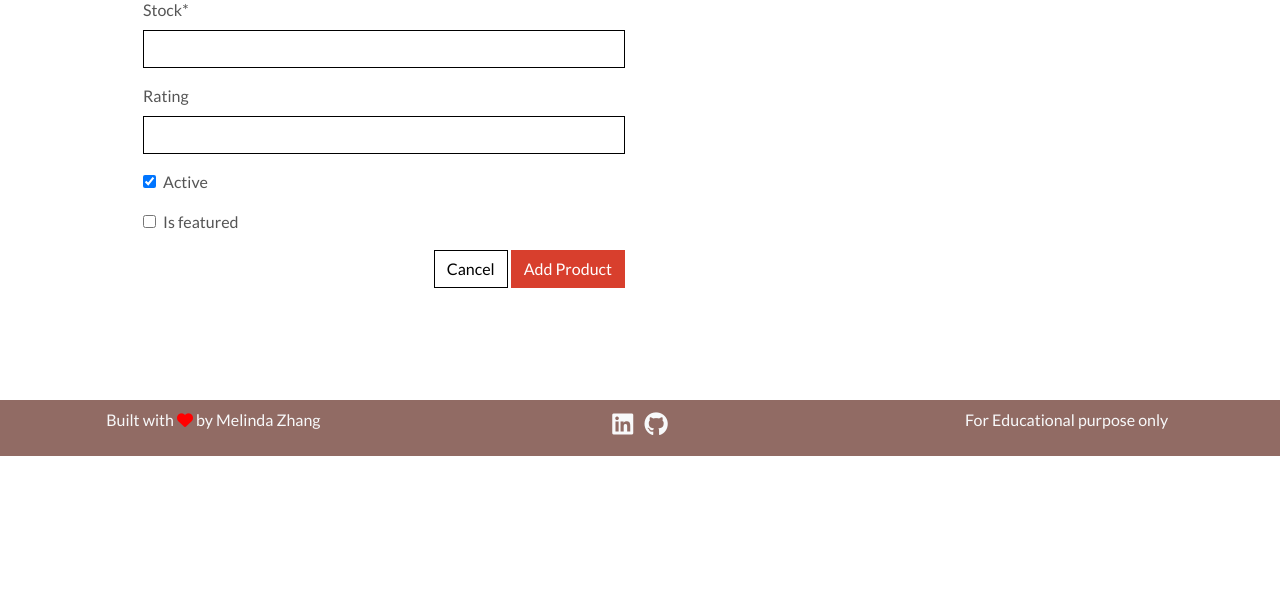
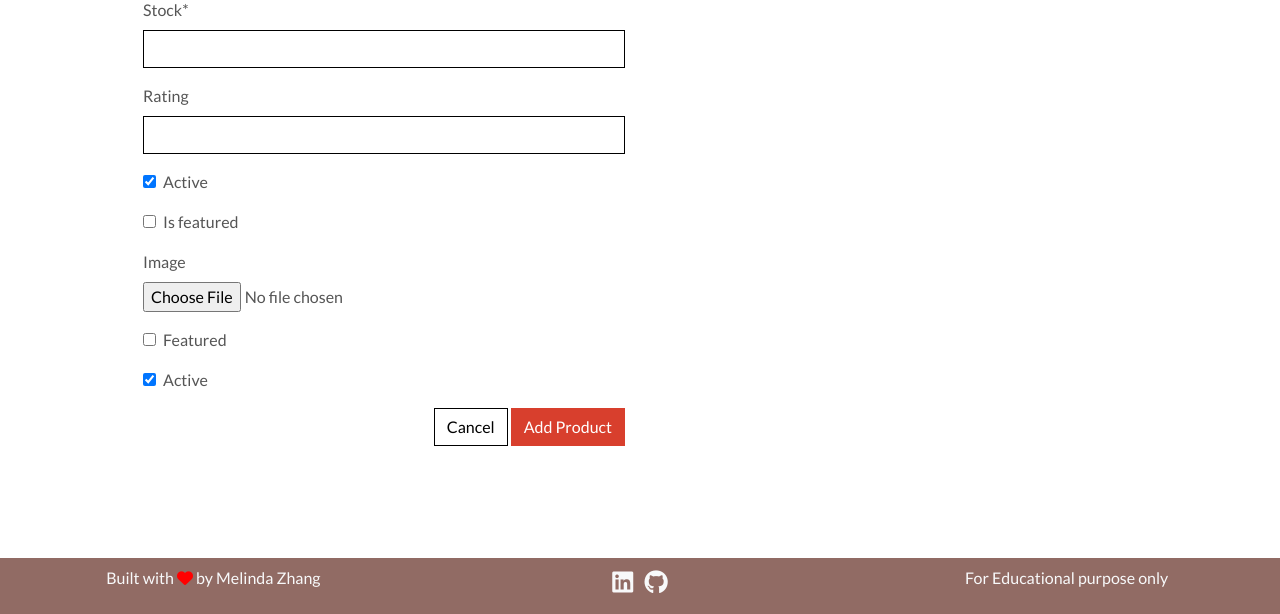
Before and after one commit to MelindaZhang2020/CI-MS4-Kumite-Dojo, a Django app: page /products/add/ in a window 1280 px wide. Shown: the part 964-1578 px from the top of the page. Before the commit the page ends 1420 px from the top, so only its background shows below. Run offline with Django 3.2, Linux system fonts and the light colour scheme; data comes from the database, SQL or seed files in the repository; both versions use the stored data as it was after the commit; some libraries are stand-ins or nearby versions; some web fonts are replaced.

Commit message:
Product Management: complete add product functionality

```diff
--- a/bag/templates/bag/bag.html
+++ b/bag/templates/bag/bag.html
@@ -53,9 +53,9 @@
                                         <img src="{{ bag_item.product.productimage_set.first.image.url }}" alt="{{bag_item.product.name}}" class="img-fluid rounded">
                                     </td>
                                 {% else %}
-                                    <a href="{{ MEDIA_URL }}noimage.png" target="blank">
-                                        <img class="card-img-top img-fluid" src="{{ MEDIA_URL }}noimage.png" alt="{{ product.name }}">
-                                    </a>
+                                    <td href="{{ MEDIA_URL }}noimage.png" target="blank">
+                                        <img class="card-img-top img-fluid noimage" src="{{ MEDIA_URL }}noimage.png" alt="{{ product.name }}">
+                                    </td>
                                 {% endif %}
                                 <td class="py-3 w-10">
                                     <a href="{{ bag_item.product.get_url }}" class="my-0"><strong>{{ bag_item.product.name }}</strong></a><br>
--- a/products/forms.py
+++ b/products/forms.py
@@ -1,6 +1,6 @@
 from django import forms
 
-from .models import Product, Category
+from .models import Product, Category, ProductImage
 
 
 class ProductForm(forms.ModelForm):
@@ -16,3 +16,9 @@ class ProductForm(forms.ModelForm):
         self.fields["category"].choices = friendly_names
         for field_name, field in self.fields.items():
             field.widget.attrs["class"] = "border-black rounded-0"
+
+
+class ProductImageForm(forms.ModelForm):
+    class Meta:
+        model = ProductImage
+        fields = ["image", "featured", "active"]
--- a/products/templates/products/add_product.html
+++ b/products/templates/products/add_product.html
@@ -25,12 +25,11 @@
             <div class="col-12 col-md-6 margin-add-product-form">
                 <form method="POST" action="{% url 'add_product' %}" class="form mb-2" enctype="multipart/form-data">
                     {% csrf_token %}
-                    {% for field in form %}
-                        {% if field.name != 'image' %}
-                            {{ field | as_crispy_field }}
-                        {% else %}
-                            {{ field }}
-                        {% endif %}
+                    {% for field in product_form %}
+                        {{ field | as_crispy_field }}
+                    {% endfor %}
+                    {% for field in product_image_form %}
+                        {{ field | as_crispy_field }}
                     {% endfor %}
                     <div class="text-right">
                         <a class="btn btn-outline-black rounded-0" href="{% url 'products' %}">Cancel</a>
--- a/products/templates/products/product_detail.html
+++ b/products/templates/products/product_detail.html
@@ -102,5 +102,3 @@
         </div>
     </div>
 {% endblock %}
-{% block postloadjs %}
-{% endblock %}
--- a/products/views.py
+++ b/products/views.py
@@ -6,7 +6,7 @@ from .models import Product, Category
 from bag.models import BagItem
 from bag.views import _bag_id
 from django.http import HttpResponse
-from .forms import ProductForm
+from .forms import ProductForm, ProductImageForm
 
 
 def all_products(request, category_name=None):
@@ -85,10 +85,25 @@ def membership(request):
 
 def add_product(request):
     """Add a product to the store"""
-    form = ProductForm()
+    if request.method == "POST":
+        product_form = ProductForm(request.POST, request.FILES)
+        product_image_form = ProductImageForm(request.POST, request.FILES)
+        if product_form.is_valid() and product_image_form.is_valid():
+            product_image = product_image_form.save(commit=False)
+            product = product_form.save()
+            messages.success(request, "Successfully added product!")
+            return redirect(reverse("product_detail", args=[product.slug]))
+        else:
+            messages.error(
+                request, "Failed to add product. Please ensure the form is valid."
+            )
+    else:
+        product_form = ProductForm()
+        product_image_form = ProductImageForm()
     template = "products/add_product.html"
     context = {
-        "form": form,
+        "product_form": product_form,
+        "product_image_form": product_image_form,
     }
 
     return render(request, template, context)
--- a/static/css/base.css
+++ b/static/css/base.css
@@ -21,6 +21,7 @@ body {
   display: flex !important;
   flex-wrap: wrap !important;
 }
+
 .logo-font {
     font-family: 'Grechen Fuemen', cursive;
     font-size: 2rem;
--- a/templates/base.html
+++ b/templates/base.html
@@ -87,7 +87,7 @@
                             <div class="dropdown-menu border-0" aria-labelledby="user-options">
                                 {% if request.user.is_authenticated %}
                                     {% if request.user.is_superuser %}
-                                        <a href="" class="dropdown-item nav-text">Product Management</a>
+                                        <a href="{% url 'add_product' %}" class="dropdown-item nav-text">Product Management</a>
                                     {% endif %}
                                     <a href="{% url 'profile' %}" class="dropdown-item nav-text">My Profile</a>
                                     <a href="{% url 'account_logout' %}" class="dropdown-item nav-text">Logout</a>
--- a/templates/includes/mobile-top-header.html
+++ b/templates/includes/mobile-top-header.html
@@ -32,7 +32,7 @@
         <div class="dropdown-menu border-0" aria-labelledby="user-options">
             {% if request.user.is_authenticated %}
                 {% if request.user.is_superuser %}
-                    <a href="" class="dropdown-item">Product Management</a>
+                    <a href="{% url 'add_product' %}" class="dropdown-item">Product Management</a>
                 {% endif %}
                 <a href="{% url 'profile' %}" class="dropdown-item">My Profile</a>
                 <a href="{% url 'account_logout' %}" class="dropdown-item">Logout</a>
```
Also changed, not shown: db.sqlite3, media/products_imgs/Kids-Silver-Tournament-Karate-Suit-Detail-F.jpg (deleted).
